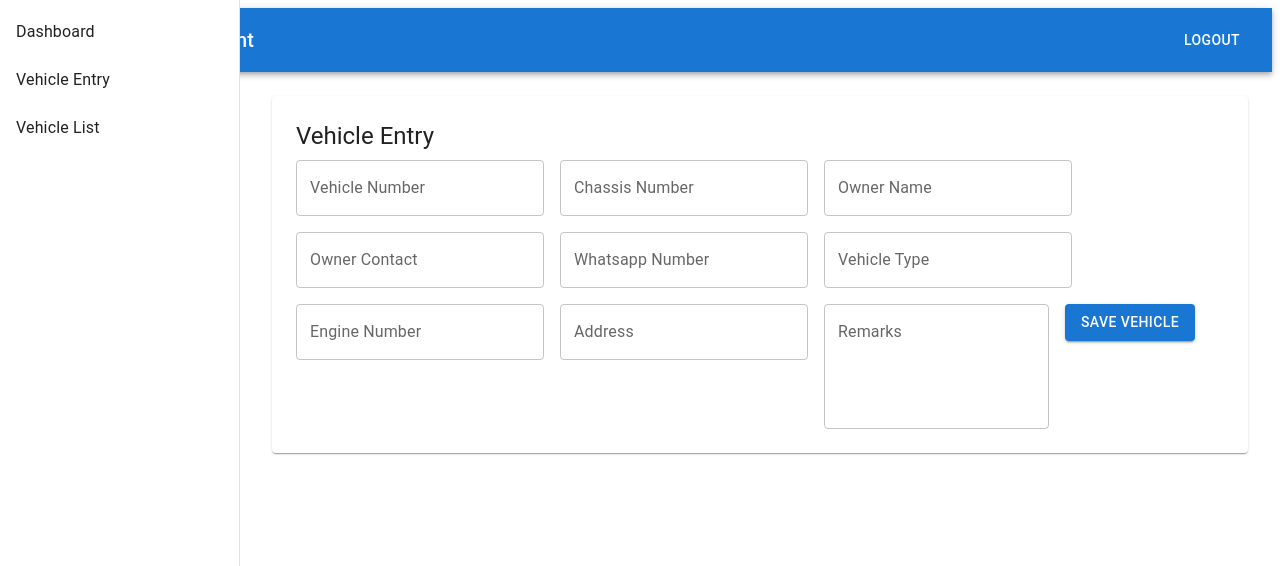
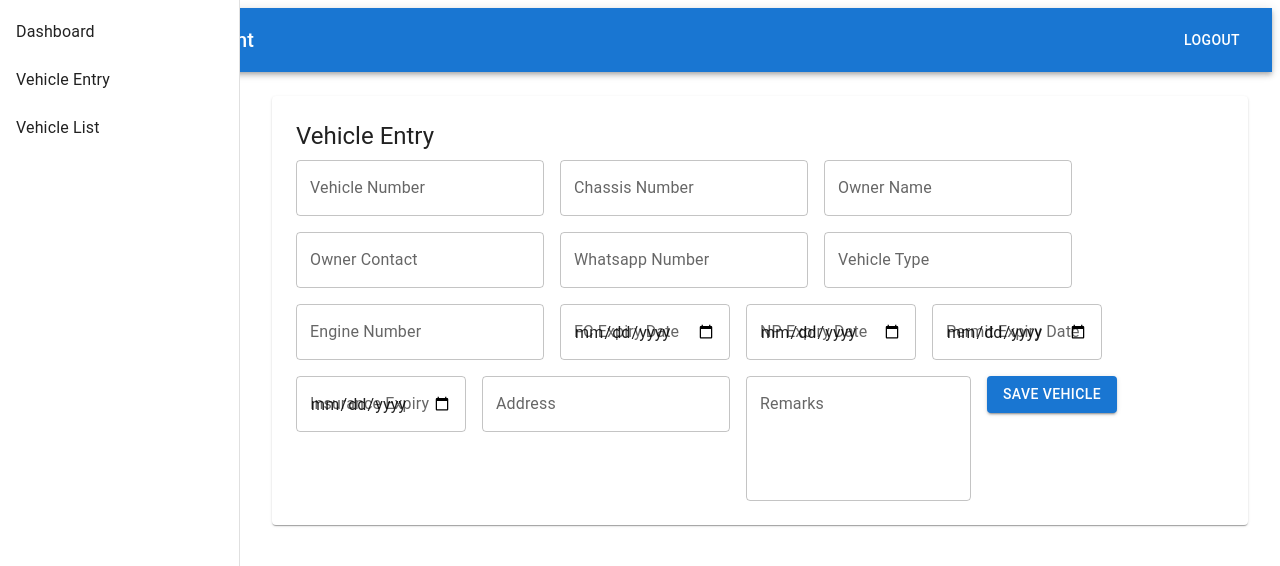
Before and after one commit to Kishore-ayn/RTO_Agent, a React app in the folder RTO Agent/frontend/: page /vehicle-entry in a window 1280 px wide. Shown: the top 566 px of the page. Built offline with nearby package versions, Linux system fonts and the light colour scheme; sample sign-in values are in the browser's storage; the HTML template or start-up script is replaced by a standard one.

Commit message:
delete functionality added 8.40

```diff
--- a/RTO Agent/frontend/src/pages/VehicleForm.jsx
+++ b/RTO Agent/frontend/src/pages/VehicleForm.jsx
@@ -35,14 +35,22 @@ export default function VehicleForm() {
     useState({
       VEHICLE_NUMBER: "",
       CHASSIS_NUMBER: "",
+
       OWNER_NAME: "",
       OWNER_CONTACT: "",
       OWNER_WHATSAPP: "",
+
       VEHICLE_TYPE: "",
       ENGINE_NUMBER: "",
+
+      FC_EXPIRY_DATE: "",
+      NP_EXPIRY_DATE: "",
+      PERMIT_EXPIRY_DATE: "",
+      INSURANCE_EXPIRY: "",
+
       ADDRESS: "",
       REMARKS: "",
-    });
+  });
 
 useEffect(() => {
   if (id) {
@@ -76,6 +84,26 @@ const loadVehicle = async () => {
 
       ENGINE_NUMBER:
         data.ENGINE_NUMBER || "",
+
+      FC_EXPIRY_DATE:
+        data.FC_EXPIRY_DATE
+          ? data.FC_EXPIRY_DATE.substring(0, 10)
+          : "",
+
+      NP_EXPIRY_DATE:
+        data.NP_EXPIRY_DATE
+          ? data.NP_EXPIRY_DATE.substring(0, 10)
+          : "",
+
+      PERMIT_EXPIRY_DATE:
+        data.PERMIT_EXPIRY_DATE
+          ? data.PERMIT_EXPIRY_DATE.substring(0, 10)
+          : "",
+
+      INSURANCE_EXPIRY:
+        data.INSURANCE_EXPIRY
+          ? data.INSURANCE_EXPIRY.substring(0, 10)
+          : "",
 
       ADDRESS:
         data.ADDRESS || "",
@@ -250,6 +278,62 @@ const loadVehicle = async () => {
             />
           </Grid>
 
+          <Grid item xs={12} md={6}>
+            <TextField
+              fullWidth
+              type="date"
+              label="FC Expiry Date"
+              name="FC_EXPIRY_DATE"
+              value={formData.FC_EXPIRY_DATE}
+              onChange={handleChange}
+              InputLabelProps={{
+                shrink: true,
+              }}
+            />
+          </Grid>
+
+          <Grid item xs={12} md={6}>
+            <TextField
+              fullWidth
+              type="date"
+              label="NP Expiry Date"
+              name="NP_EXPIRY_DATE"
+              value={formData.NP_EXPIRY_DATE}
+              onChange={handleChange}
+              InputLabelProps={{
+                shrink: true,
+              }}
+            />
+          </Grid>
+
+          <Grid item xs={12} md={6}>
+            <TextField
+              fullWidth
+              type="date"
+              label="Permit Expiry Date"
+              name="PERMIT_EXPIRY_DATE"
+              value={formData.PERMIT_EXPIRY_DATE}
+              onChange={handleChange}
+              InputLabelProps={{
+                shrink: true,
+              }}
+            />
+          </Grid>
+
+          <Grid item xs={12} md={6}>
+            <TextField
+              fullWidth
+              type="date"
+              label="Insurance Expiry"
+              name="INSURANCE_EXPIRY"
+              value={formData.INSURANCE_EXPIRY}
+              onChange={handleChange}
+              InputLabelProps={{
+                shrink: true,
+              }}
+            />
+          </Grid>
+
           <Grid item xs={12}>
             <TextField
               fullWidth
--- a/RTO Agent/frontend/src/pages/VehicleList.jsx
+++ b/RTO Agent/frontend/src/pages/VehicleList.jsx
@@ -15,6 +15,7 @@ import Layout from "../components/Layout";
 
 import {
   getVehicles,
+  deleteVehicle,
 } from "../services/vehicleService";
 
 export default function VehicleList() {
@@ -38,6 +39,42 @@ export default function VehicleList() {
       setVehicles(data);
     } catch (error) {
       console.error(error);
+    }
+  };
+
+  const handleDelete = async (
+    vehicleId
+  ) => {
+
+    const confirmDelete =
+      window.confirm(
+        "Are you sure you want to delete this vehicle?"
+      );
+
+    if (!confirmDelete) {
+      return;
+    }
+
+    try {
+
+      await deleteVehicle(
+        vehicleId
+      );
+
+      alert(
+        "Vehicle Deleted Successfully"
+      );
+
+      loadVehicles();
+
+    } catch (error) {
+
+      console.error(error);
+
+      alert(
+        "Error Deleting Vehicle"
+      );
+
     }
   };
 
@@ -80,12 +117,14 @@ export default function VehicleList() {
     {
       field: "actions",
       headerName: "Actions",
-    width: 150,
+      width: 220,
 
       renderCell: (params) => (
+        <>
           <Button
             variant="contained"
             size="small"
+            sx={{ mr: 1 }}
             onClick={() =>
               navigate(
                 `/vehicle-entry/${params.row.VEHICLE_ID}`
@@ -94,6 +133,20 @@ export default function VehicleList() {
           >
             Edit
           </Button>
+
+          <Button
+            variant="outlined"
+            color="error"
+            size="small"
+            onClick={() =>
+              handleDelete(
+                params.row.VEHICLE_ID
+              )
+            }
+          >
+            Delete
+          </Button>
+        </>
       ),
     }
   ];
```
Lines whose indentation alone changed are shown as unchanged.
